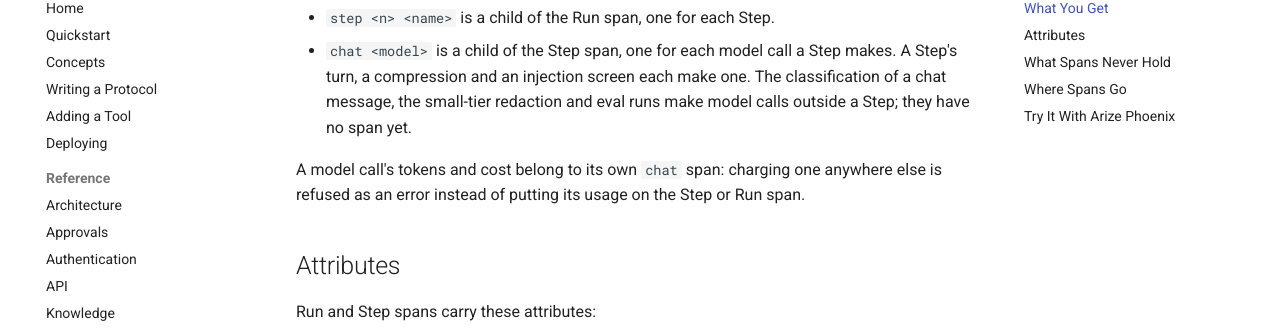
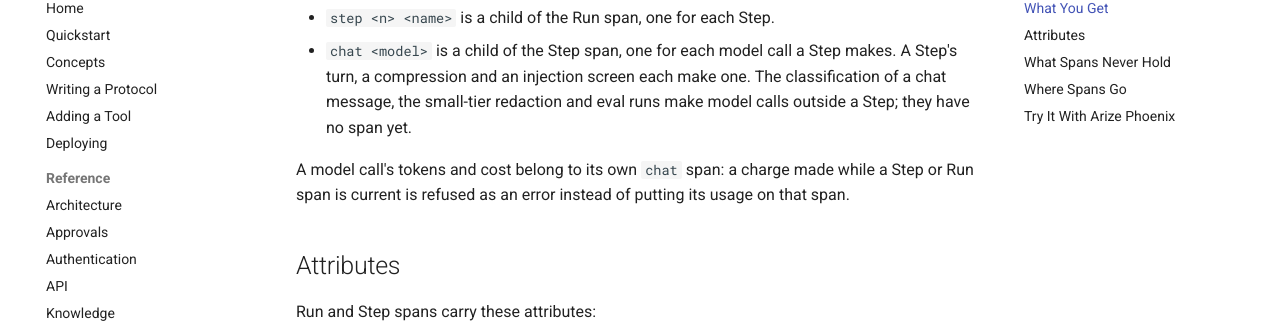
Before and after one commit to cognitive-builder/cograil, an MkDocs documentation site: the page built from docs/observability.md, in a window 1280 px wide and 900 px high, scrolled down 318 px. Shown: the part 100-432 px from the top of the window. Built offline with MkDocs 1.6.1 and Material for MkDocs 9.7.7, drawn with Linux system fonts in a browser that asks for light colours; comment, search, counter and statistics services are not loaded.

Commit message:
chore: address review on the tracing tests and docs (#228)
Say in the docs that the refusal covers a charge made while a Step or Run
span is current, refuse under the Run span in the test too, and let a crash
in the tracing child reach the real stderr, which the console capture hides.

Co-Authored-By: Claude Code <noreply@anthropic.com>

```diff
--- a/docs/observability.md
+++ b/docs/observability.md
@@ -14,8 +14,8 @@ A Run execution is one trace, a tree of spans:
   a compression and an injection screen each make one. The classification of a chat message, the
   small-tier redaction and eval runs make model calls outside a Step; they have no span yet.
 
-A model call's tokens and cost belong to its own `chat` span: charging one anywhere else is
-refused as an error instead of putting its usage on the Step or Run span.
+A model call's tokens and cost belong to its own `chat` span: a charge made while a Step or
+Run span is current is refused as an error instead of putting its usage on that span.
 
 ## Attributes
 
```
Also changed, not shown: 1 other file.
